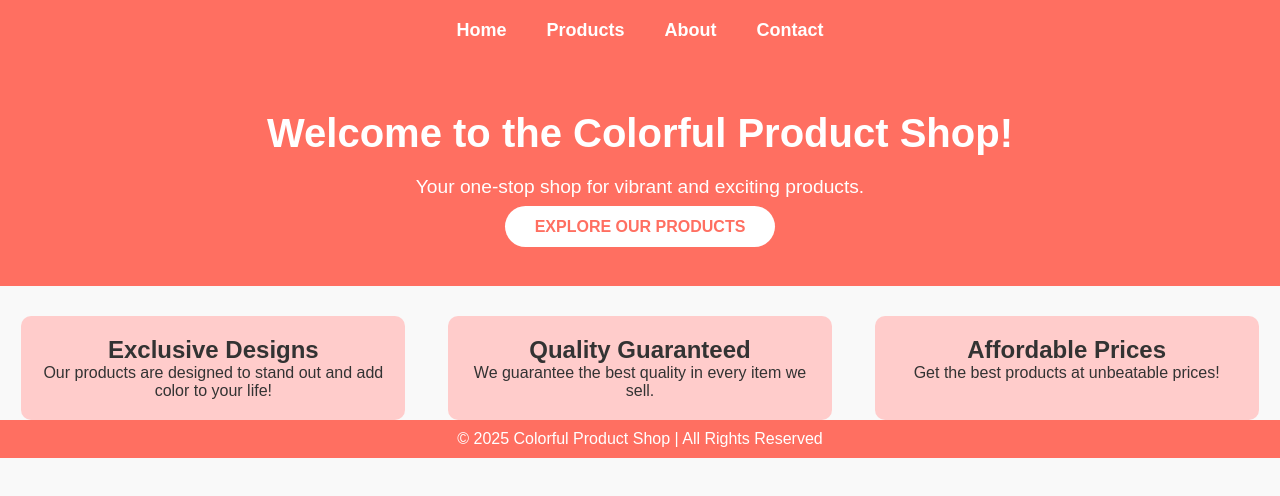
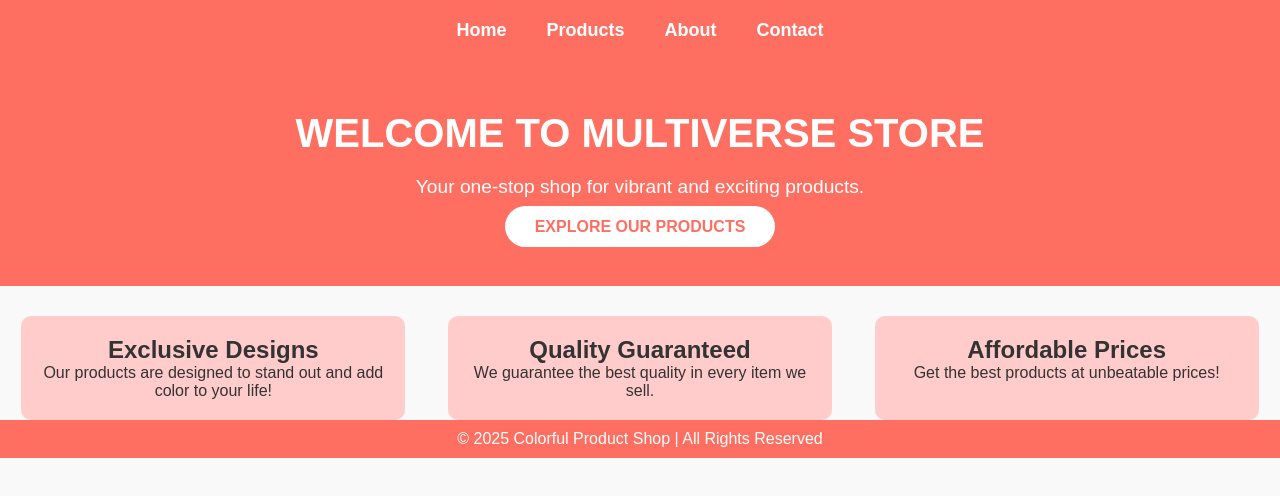
Before and after one commit to domzfx/DOMINICK, a plain HTML site: page index.html in a window 1280 px wide. Drawn offline with Linux system fonts and the light colour scheme.

Commit message:
index.html
Signed-off-by: domzfx <dominick.business.pro@gmail.com>

```diff
--- a/index.html
+++ b/index.html
@@ -3,7 +3,7 @@
 <head>
     <meta charset="UTF-8">
     <meta name="viewport" content="width=device-width, initial-scale=1.0">
-    <title>Colorful Product Shop</title>
+    <title>MULTIVERSE</title>
     <link rel="stylesheet" href="styles.css">
 </head>
 <body>
@@ -20,7 +20,7 @@
 
     <main>
         <section class="hero">
-            <h1>Welcome to the Colorful Product Shop!</h1>
+            <h1>WELCOME TO MULTIVERSE STORE</h1>
             <p>Your one-stop shop for vibrant and exciting products.</p>
             <a href="products.html" class="btn">Explore Our Products</a>
         </section>
```
